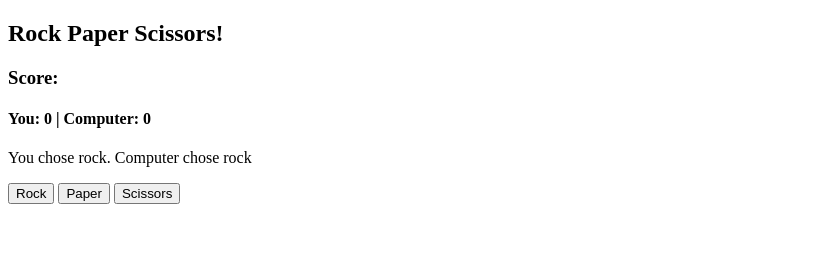
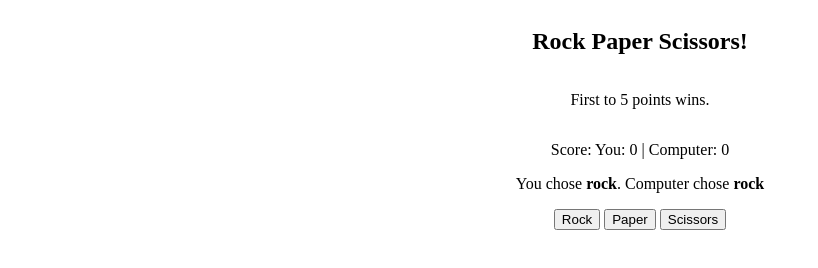
Before and after one commit to bBob21/odin-rock-paper-scissors, a plain HTML site: page index.html in a window 1280 px wide. Both pictures are taken after a click on the button "Rock". Shown: the whole page, without its empty margins (0-818 px from the left). Drawn offline with Linux system fonts and the light colour scheme.

Commit message:
Added win status and some styling for the HTML

```diff
--- a/index.html
+++ b/index.html
@@ -3,14 +3,15 @@
 <head>
     <meta charset="UTF-8">
     <meta name="viewport" content="width=device-width, initial-scale=1.0">
+    <link rel="stylesheet" href="style.css">
     <script src="script.js" defer></script>
     <title>Rock Paper Scissors</title>
 </head>
 <body>
     <h2>Rock Paper Scissors!</h2>
-    <div id="gamestate">
-        <h3>Score:</h3>
-        <h4>You: <span class="humanScore">0</span> | Computer: <span class="computerScore">0</span></h4>
+    <p>First to 5 points wins.</p>
+    <div id="gameState">
+        <p>Score: You: <span class="humanScore">0</span> | Computer: <span class="computerScore">0</span></p>
         <p>You chose <span class="humanChoice">none</span>. Computer chose <span class="computerChoice">none</span></p>
     </div>
     <div id="buttons">
--- a/script.js
+++ b/script.js
@@ -5,10 +5,6 @@ function getComputerChoice(){
 }
 
 function playRound(computerChoice, humanChoice){
-    // Game state
-    console.log(`  You played ${humanChoice}. Computer played ${computerChoice}.`);
-
-    // Game logic
     if (computerChoice == humanChoice){
         return "draw";
     }
@@ -32,40 +28,16 @@ function playRound(computerChoice, humanChoice){
     }
 }
 
+function checkWin(humanScore, computerScore){
+    if (humanScore == 5 || computerScore == 5){
+        if (humanScore == 5)
+            alert("Congratulations, you won!");
+        else
+            alert("Oh no, you lost!");
+    }
+}
 
-// console.log("=== Welcome to Rock Paper Scissors! Five rounds will be played. Start! ===");
-
-// // Loop for multiple rounds
-// let i = 0
-// while (i < 5){
-//         let humanChoice = getHumanChoice();
-//         let computerChoice = getComputerChoice();
-
-//         // Start round
-//         console.log(`--- Round ${i+1} ---`)
-//         let roundState = playRound(computerChoice, humanChoice);
-
-//         // Win or lose, update scores
-//         if (roundState == "win") {
-//             humanScore++;
-//             console.log(`  >> You win! ${humanChoice} beats ${computerChoice}.`);
-//         }
-//         else if (roundState == "lose") {
-//             computerScore++;
-//             console.log(`  >> You lose! ${computerChoice} beats ${humanChoice}.`);
-//         }
-//         else if (roundState == "draw"){
-//             console.log("  >> You drew! No one wins.");
-//         }
-
-//         console.log(`  Score:  Human: ${humanScore} - Computer: ${computerScore}`);
-//         i++;
-//     }
-
-//     console.log(`Final Score! Human: ${humanScore} - Computer: ${computerScore}`);
-// }
-
-
+// Game handler
 let humanScore = 0
 let computerScore = 0
 
@@ -88,5 +60,6 @@ buttons.forEach((button) => {
             document.querySelector(".computerScore").textContent = computerScore;
         }
 
+        checkWin(humanScore, computerScore);
     });
 });
--- /dev/null
+++ b/style.css
@@ -0,0 +1,12 @@
+body{
+    display:flex;
+    flex-direction: column;
+    justify-content: center;
+    align-items: center;
+}
+#gameState{
+    text-align: center;
+}
+.humanChoice, .computerChoice{
+    font-weight: bold;
+}
```
